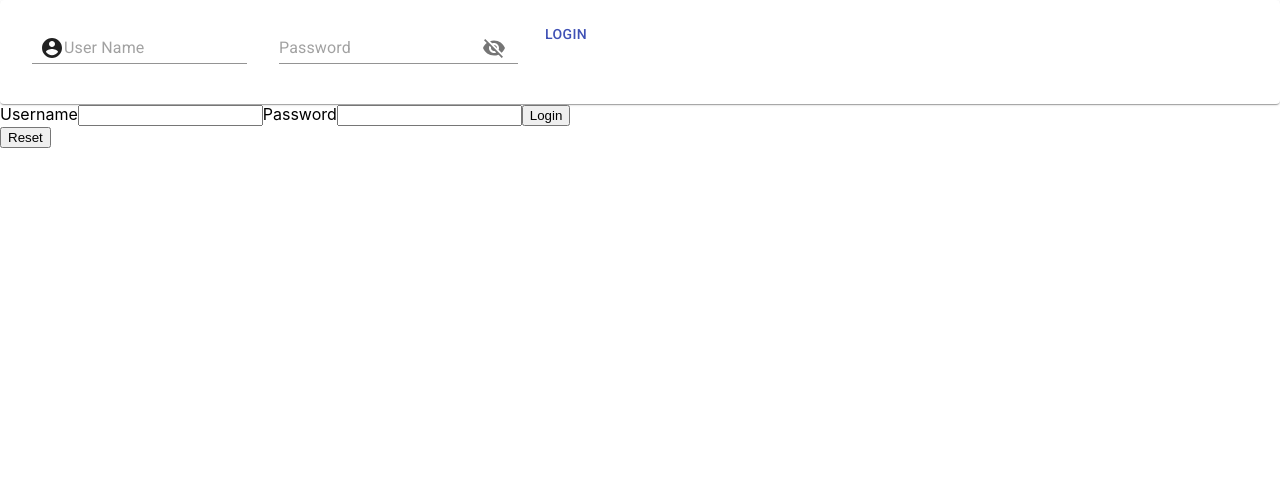
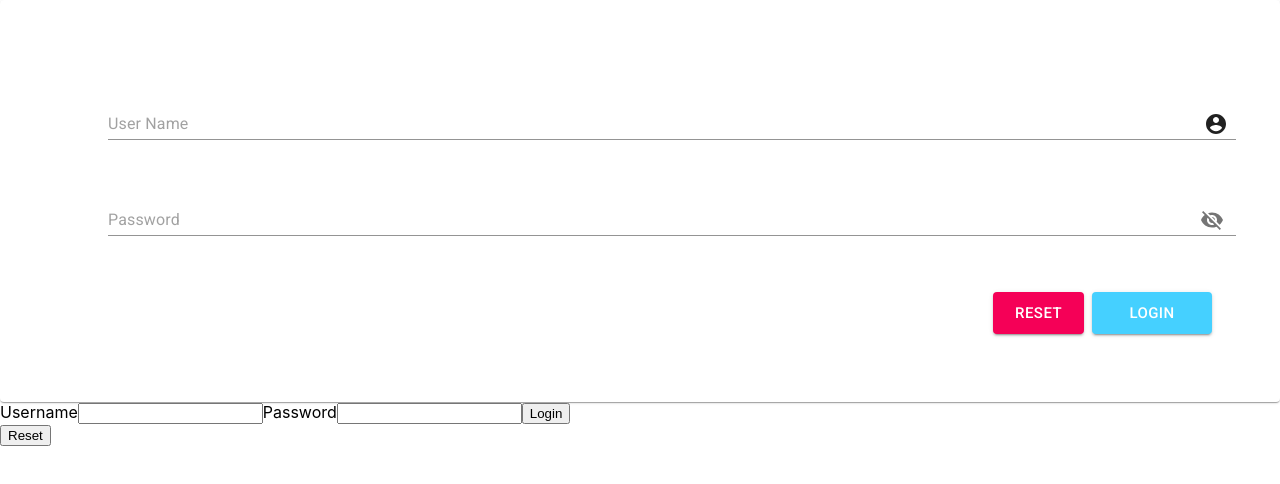
Before and after one commit to pbohora/Bloglist-frontend, a React (Create React App) app: page / in a window 1280 px wide. Shown: the top 484 px of the page. Built offline with nearby package versions, Linux system fonts and the light colour scheme; no server answers.

Commit message:
add material ui form for login

```diff
--- a/src/App.js
+++ b/src/App.js
@@ -15,13 +15,14 @@ const App = () => {
   const [newBlog, setNewBlog] = useState({ title: '', author: '', url: '' })
   const [sucessMessage, setSucessMessage] = useState(null)
   const [errorMessage, setErrorMessage] = useState(null)
+  const [showPassword, setShowPassword] = useState(false)
 
   const userName = useField('text')
-  const passWord = useField('text')
+  const passWord = useField(showPassword ? 'text' : 'password')
 
   const username = userName.value
   const password = passWord.value
-  console.log(userName, password)
+  console.log(userName, passWord)
   useEffect(() => {
     getAll().then(returnedBlog => setBlogs(returnedBlog))
   }, [])
@@ -141,6 +142,9 @@ const App = () => {
     }
   }
 
+  const handleClickShowPassword = () => {
+    setShowPassword(!showPassword)
+  }
   return (
     <div>
       {/*<Navbar user={user} handleLogout={handleLogout} />*/}
@@ -151,6 +155,8 @@ const App = () => {
           handleLogin={handleLogin}
           userName={userName}
           passWord={passWord}
+          handleClickShowPassword={handleClickShowPassword}
+          showPassword={showPassword}
         />
       ) : (
         <div>
--- a/src/components/LoginForm.js
+++ b/src/components/LoginForm.js
@@ -14,41 +14,38 @@ import CardContent from '@material-ui/core/CardContent'
 
 const useStyles = makeStyles(theme => ({
   root: {
-    minWidth: 275
+    minWidth: 75,
+    padding: 60
   },
-  bullet: {
-    display: 'inline-block',
-    margin: '0 2px',
-    transform: 'scale(0.8)'
+
+  margin: {
+    margin: theme.spacing(4)
   },
-  title: {
-    fontSize: 14
+
+  loginButton: {
+    background: '#45d0ff',
+    color: 'white',
+    width: 120,
+    '&:hover': {
+      background: '#09aae0'
+    }
   },
-  pos: {
-    marginBottom: 12
-  },
-  margin: {
-    margin: theme.spacing(2)
+  resetButton: {
+    marginLeft: 'auto'
   }
 }))
 
-const LoginForm = ({ handleLogin, userName, passWord }) => {
+const LoginForm = ({
+  handleLogin,
+  userName,
+  passWord,
+  handleClickShowPassword,
+  showPassword
+}) => {
   const classes = useStyles()
 
-  const [values, setValues] = React.useState({
-    amount: '',
-    password: '',
-    weight: '',
-    weightRange: '',
-    showPassword: false
-  })
-
   const handleChange = prop => event => {
-    setValues({ ...values, [prop]: event.target.value })
-  }
-
-  const handleClickShowPassword = () => {
-    setValues({ ...values, showPassword: !values.showPassword })
+    //setValues({ ...values, [prop]: event.target.value })
   }
 
   const handleMouseDownPassword = event => {
@@ -58,25 +55,28 @@ const LoginForm = ({ handleLogin, userName, passWord }) => {
   return (
     <>
       <Card className={classes.root}>
+        <form onSubmit={handleLogin}>
           <CardContent>
-          <FormControl className={classes.margin}>
+            <div>
+              <FormControl fullWidth className={classes.margin}>
                 <Input
                   id='input-with-icon-adornment'
                   placeholder='User Name'
-              startAdornment={
-                <InputAdornment position='end'>
+                  {...userName}
+                  endAdornment={
+                    <InputAdornment position='start'>
                       <AccountCircle />
                     </InputAdornment>
                   }
                 />
               </FormControl>
-          <FormControl className={classes.margin}>
+            </div>
+            <div>
+              <FormControl fullWidth className={classes.margin}>
                 <Input
                   id='standard-adornment-password'
-              type={values.showPassword ? 'text' : 'password'}
-              value={values.password}
-              onChange={handleChange('password')}
                   placeholder='Password'
+                  {...passWord}
                   endAdornment={
                     <InputAdornment position='end'>
                       <IconButton
@@ -84,16 +84,35 @@ const LoginForm = ({ handleLogin, userName, passWord }) => {
                         onClick={handleClickShowPassword}
                         onMouseDown={handleMouseDownPassword}
                       >
-                    {values.showPassword ? <Visibility /> : <VisibilityOff />}
+                        {showPassword ? <Visibility /> : <VisibilityOff />}
                       </IconButton>
                     </InputAdornment>
                   }
                 />
               </FormControl>
-          <Button color='primary' type='submit'>
+            </div>
+          </CardContent>
+          <CardActions>
+            <Button
+              className={classes.resetButton}
+              size='large'
+              variant='contained'
+              color='secondary'
+              onClick={() => (userName.onClick(), passWord.onClick())}
+            >
+              Reset
+            </Button>
+            <Button
+              className={classes.loginButton}
+              size='large'
+              variant='contained'
+              onClick={handleLogin}
+              type='submit'
+            >
               Login
             </Button>
-        </CardContent>
+          </CardActions>
+        </form>
       </Card>
       <form onSubmit={handleLogin}>
         <label>Username</label>
```
Lines whose indentation alone changed are shown as unchanged.
